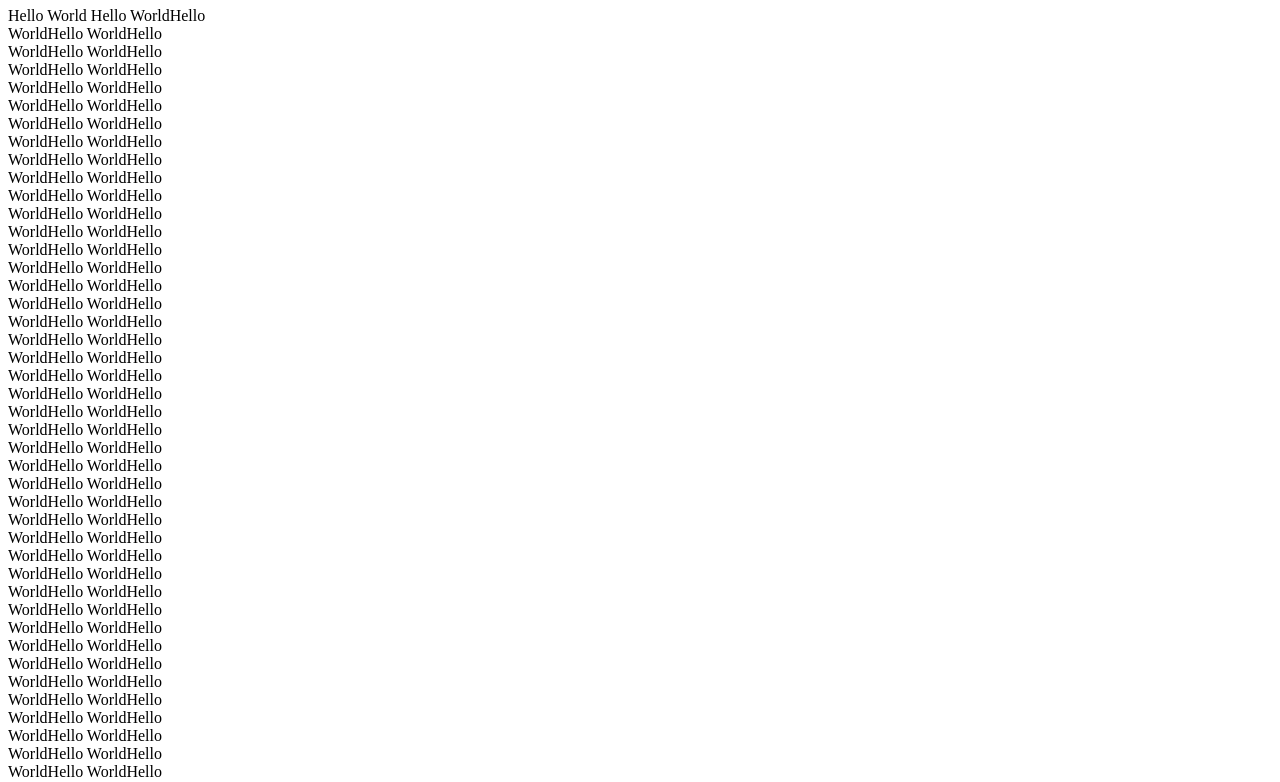
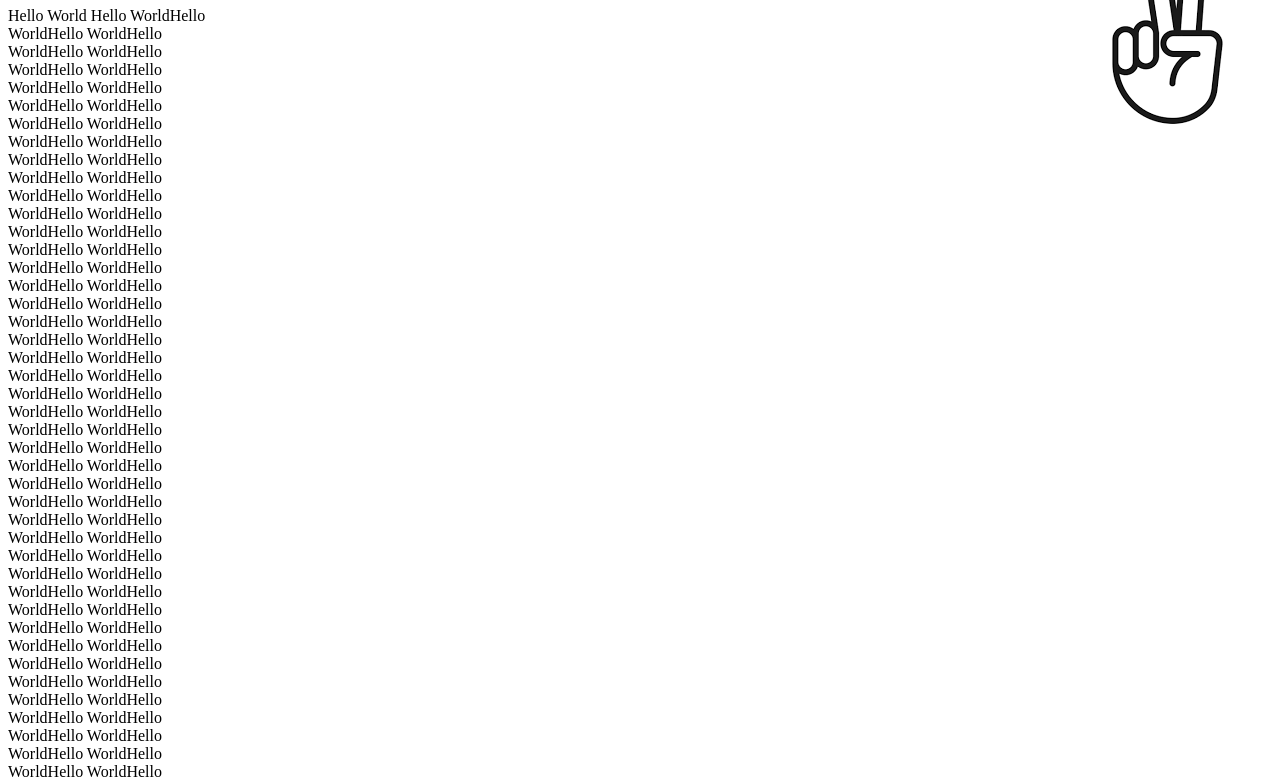
Before and after one commit to Nazihahaha/CSS_fundamentals, a plain HTML site: page css_f/bgimage.html in a window 1280 px wide. Shown: the part 73-855 px from the top of the page. Drawn offline with Linux system fonts and the light colour scheme.

Commit message:
Refactor background image CSS in bgimage.html
Combined background image properties into a single shorthand 'background' declaration for improved readability and maintainability. The previous individual properties are now commented out.

```diff
--- a/css_f/bgimage.html
+++ b/css_f/bgimage.html
@@ -8,9 +8,12 @@
 
 <style type="text/css">
     body{
-        background-image: url(./img/download.png);
+        /*background-image: url(./img/download.png);
         background-repeat: no-repeat;
-        background-position: right bottom;
+        background-position: right top;
+        background-attachment: fixed; */
+
+        background: url(./img/download.png) no-repeat right top fixed;
     }
 
 
```
